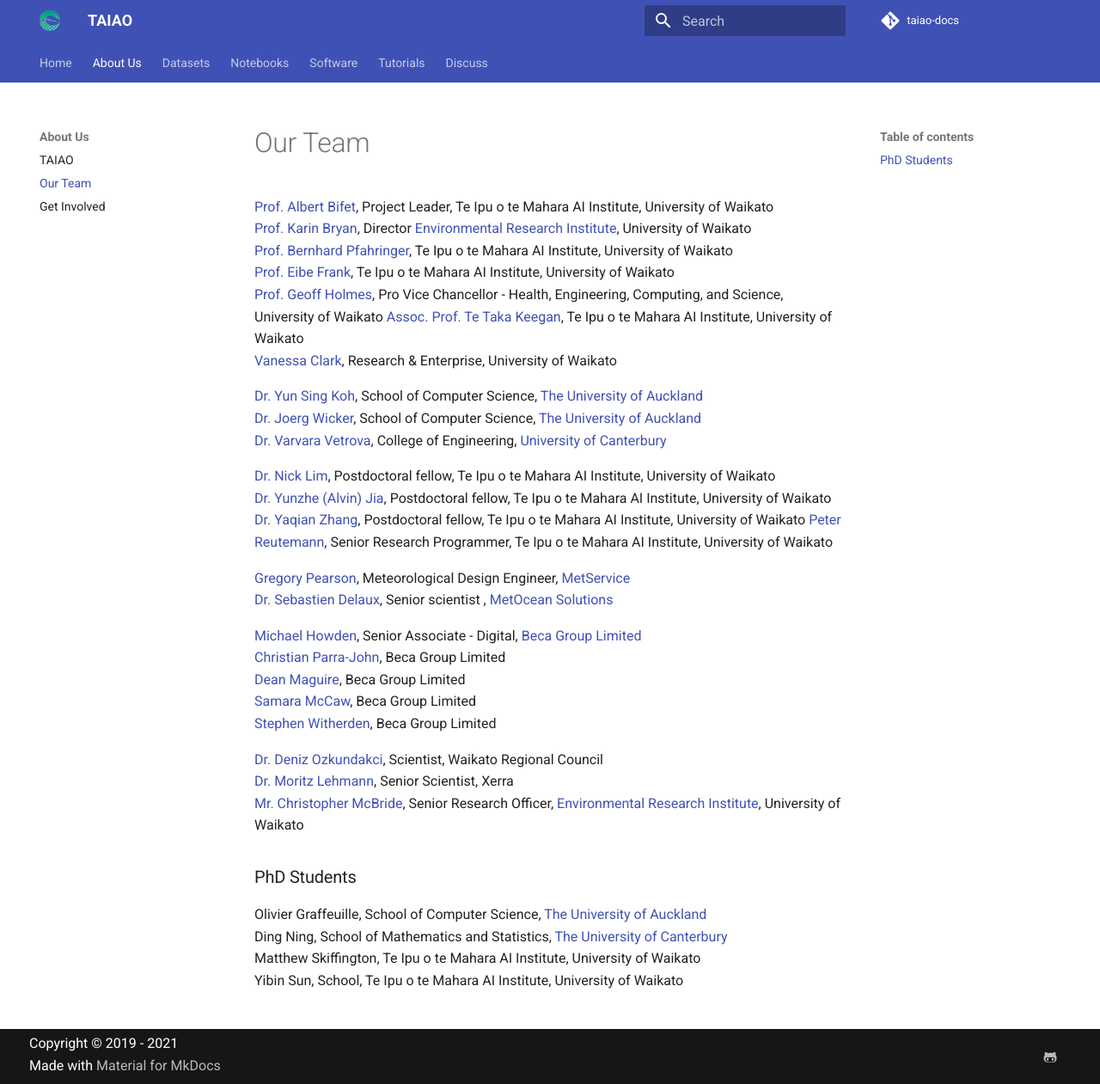
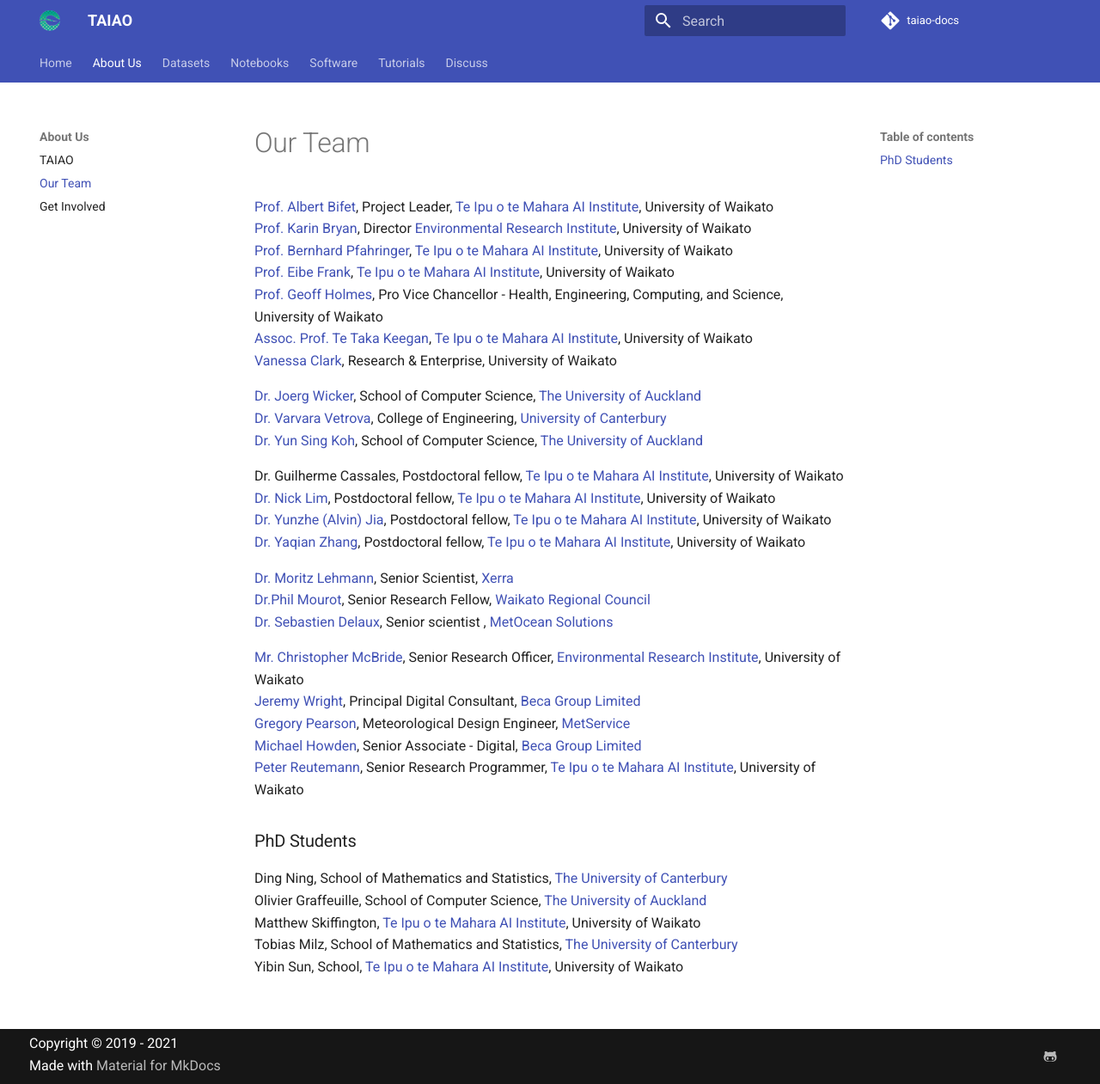
Before and after one commit to taiao/taiao-docs, an MkDocs documentation site: the page built from docs/About-Us/Our-Team.md, in a window 1280 px wide and 1261 px high. Shown: the whole window at 86% size. Built offline with MkDocs 1.6.1 and Material for MkDocs 9.7.7, drawn with Linux system fonts in a browser that asks for light colours; comment, search, counter and statistics services are not loaded.

Commit message:
Update team members

```diff
--- a/docs/About-Us/Our-Team.md
+++ b/docs/About-Us/Our-Team.md
@@ -1,38 +1,36 @@
 # Our Team
 
-[Prof. Albert Bifet](https://www.waikato.ac.nz/staff-profiles/people/abifet), Project Leader, Te Ipu o te Mahara AI Institute, University of Waikato
+[Prof. Albert Bifet](https://www.waikato.ac.nz/staff-profiles/people/abifet), Project Leader, [Te Ipu o te Mahara AI Institute](https://ai.waikato.ac.nz), University of Waikato
 [Prof. Karin Bryan](https://www.waikato.ac.nz/staff-profiles/people/kbryan), Director [Environmental Research Institute](https://www.waikato.ac.nz/eri/), University of Waikato
-[Prof. Bernhard Pfahringer](https://www.waikato.ac.nz/staff-profiles/people/bernhard/), Te Ipu o te Mahara AI Institute, University of Waikato
-[Prof. Eibe Frank](https://www.waikato.ac.nz/staff-profiles/people/eibe/), Te Ipu o te Mahara AI Institute, University of Waikato
+[Prof. Bernhard Pfahringer](https://www.waikato.ac.nz/staff-profiles/people/bernhard/), [Te Ipu o te Mahara AI Institute](https://ai.waikato.ac.nz), University of Waikato
+[Prof. Eibe Frank](https://www.waikato.ac.nz/staff-profiles/people/eibe/), [Te Ipu o te Mahara AI Institute](https://ai.waikato.ac.nz), University of Waikato
 [Prof. Geoff Holmes](https://www.waikato.ac.nz/staff-profiles/people/geoff), Pro Vice Chancellor - Health, Engineering, Computing, and Science, University of Waikato
-[Assoc. Prof. Te Taka Keegan](https://www.cms.waikato.ac.nz/people/tetaka), Te Ipu o te Mahara AI Institute, University of Waikato
+[Assoc. Prof. Te Taka Keegan](https://www.cms.waikato.ac.nz/people/tetaka), [Te Ipu o te Mahara AI Institute](https://ai.waikato.ac.nz), University of Waikato
 [Vanessa Clark](https://www.waikato.ac.nz/research-enterprise/our-people/vanessa-clark), Research & Enterprise, University of Waikato
 
-[Dr. Yun Sing Koh](https://unidirectory.auckland.ac.nz/profile/y-koh), School of Computer Science, [The University of Auckland](https://www.auckland.ac.nz/en.html)
 [Dr. Joerg Wicker](http://www.science.auckland.ac.nz/people/profile/j-wicker), School of Computer Science, [The University of Auckland](https://www.auckland.ac.nz/en.html)
 [Dr. Varvara Vetrova](https://www.canterbury.ac.nz/engineering/contact-us/people/varvara-vetrova.html), College of Engineering, [University of Canterbury](https://www.canterbury.ac.nz/)
+[Dr. Yun Sing Koh](https://unidirectory.auckland.ac.nz/profile/y-koh), School of Computer Science, [The University of Auckland](https://www.auckland.ac.nz/en.html)
 
-[Dr. Nick Lim](https://www.waikato.ac.nz/staff-profiles/people/nlim), Postdoctoral fellow, Te Ipu o te Mahara AI Institute, University of Waikato
-[Dr. Yunzhe (Alvin) Jia](https://www.waikato.ac.nz/staff-profiles/people/ajia), Postdoctoral fellow, Te Ipu o te Mahara AI Institute, University of Waikato
-[Dr. Yaqian Zhang](https://www.cms.waikato.ac.nz/people/yaqianz), Postdoctoral fellow, Te Ipu o te Mahara AI Institute, University of Waikato
-[Peter Reutemann](https://www.cms.waikato.ac.nz/people/fracpete), Senior Research Programmer, Te Ipu o te Mahara AI Institute, University of Waikato
+Dr. Guilherme Cassales, Postdoctoral fellow, [Te Ipu o te Mahara AI Institute](https://ai.waikato.ac.nz), University of Waikato
+[Dr. Nick Lim](https://www.waikato.ac.nz/staff-profiles/people/nlim), Postdoctoral fellow, [Te Ipu o te Mahara AI Institute](https://ai.waikato.ac.nz), University of Waikato
+[Dr. Yunzhe (Alvin) Jia](https://www.waikato.ac.nz/staff-profiles/people/ajia), Postdoctoral fellow, [Te Ipu o te Mahara AI Institute](https://ai.waikato.ac.nz), University of Waikato
+[Dr. Yaqian Zhang](https://www.cms.waikato.ac.nz/people/yaqianz), Postdoctoral fellow, [Te Ipu o te Mahara AI Institute](https://ai.waikato.ac.nz), University of Waikato
 
-[Gregory Pearson](https://www.linkedin.com/in/gregpearson1?originalSubdomain=nz), Meteorological Design Engineer, [MetService](https://www.metservice.com/)
+[Dr. Moritz Lehmann](https://www.moritzlehmann.org/), Senior Scientist, [Xerra](https://www.xerra.nz/)
+[Dr.Phil Mourot](https://www.linkedin.com/in/phil-mourot/?originalSubdomain=nz), Senior Research Fellow, [Waikato Regional Council](https://www.waikatoregion.govt.nz/)
 [Dr. Sebastien Delaux](https://www.linkedin.com/in/sebastien-delaux-50b63352?trk=public_profile_browsemap_profile-result-card_result-card_full-click&originalSubdomain=nz), Senior scientist , [MetOcean Solutions](https://www.metocean.co.nz/)
 
+[Mr. Christopher McBride](https://www.waikato.ac.nz/staff-profiles/people/cmcbride), Senior Research Officer, [Environmental Research Institute](https://www.waikato.ac.nz/eri/), University of Waikato
+[Jeremy Wright](https://www.linkedin.com/in/jeremywrightbeca/?originalSubdomain=nz), Principal Digital Consultant, [Beca Group Limited](https://www.beca.com/)
+[Gregory Pearson](https://www.linkedin.com/in/gregpearson1?originalSubdomain=nz), Meteorological Design Engineer, [MetService](https://www.metservice.com/)
 [Michael Howden](https://www.linkedin.com/in/michaelhowden?originalSubdomain=nz), Senior Associate - Digital, [Beca Group Limited](https://www.beca.com/)
-[Christian Parra-John](https://www.linkedin.com/in/christian-parra-john-ieng-miet-asep-mincose-21010383?originalSubdomain=nz), Beca Group Limited
-[Dean Maguire](https://www.linkedin.com/in/pdmaguire?originalSubdomain=nz), Beca Group Limited
-[Samara McCaw](https://www.linkedin.com/in/samara-mccaw-49436a10?originalSubdomain=nz), Beca Group Limited
-[Stephen Witherden](https://www.linkedin.com/in/stephenwitherden?originalSubdomain=au), Beca Group Limited
-
-[Dr. Deniz Ozkundakci](https://www.linkedin.com/in/deniz-%C3%B6zkundakci-953774191?originalSubdomain=nz), Scientist, Waikato Regional Council
-[Dr. Moritz Lehmann](https://www.moritzlehmann.org/), Senior Scientist, Xerra
-[Mr. Christopher McBride](https://www.waikato.ac.nz/staff-profiles/people/cmcbride), Senior Research Officer, [Environmental Research Institute](https://www.waikato.ac.nz/eri/), University of Waikato
+[Peter Reutemann](https://www.cms.waikato.ac.nz/people/fracpete), Senior Research Programmer, [Te Ipu o te Mahara AI Institute](https://ai.waikato.ac.nz), University of Waikato
 
 ### PhD Students
 
+Ding Ning, School of Mathematics and Statistics, [The University of Canterbury](https://www.canterbury.ac.nz/)
 Olivier Graffeuille, School of Computer Science, [The University of Auckland](https://www.auckland.ac.nz/en.html)
-Ding Ning, School of Mathematics and Statistics, [The University of Canterbury](https://www.canterbury.ac.nz/)
-Matthew Skiffington, Te Ipu o te Mahara AI Institute, University of Waikato
-Yibin Sun, School, Te Ipu o te Mahara AI Institute, University of Waikato
+Matthew Skiffington, [Te Ipu o te Mahara AI Institute](https://ai.waikato.ac.nz), University of Waikato
+Tobias Milz, School of Mathematics and Statistics, [The University of Canterbury](https://www.canterbury.ac.nz/)
+Yibin Sun, School, [Te Ipu o te Mahara AI Institute](https://ai.waikato.ac.nz), University of Waikato
```
